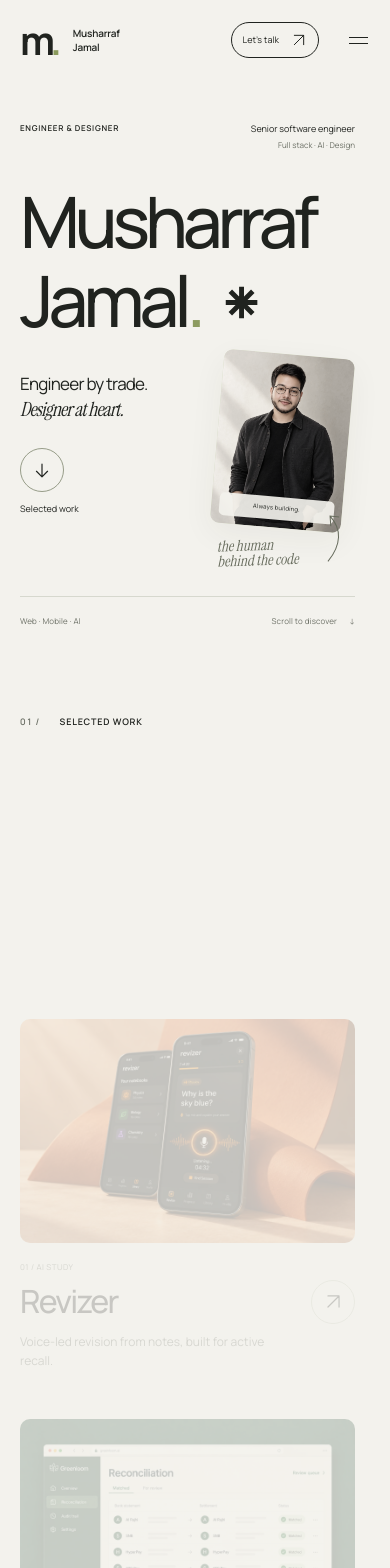
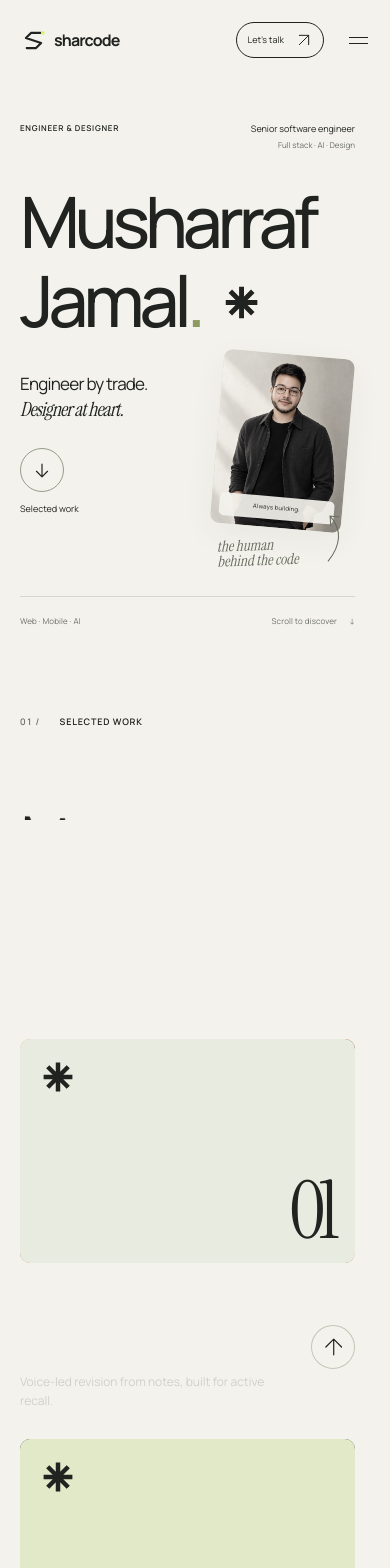
Before and after one commit to Musharrafjamal/updated-portfolio, a Next.js app: page / in a window 390 px wide. Shown: the top 1568 px of the page. Built offline with nearby package versions, Linux system fonts and the light colour scheme.

Commit message:
feat: choreograph gallery scroll motion and add Sharcode branding

```diff
--- a/app/globals.css
+++ b/app/globals.css
@@ -149,22 +149,17 @@ img {
   align-items: center;
   gap: 12px;
   min-width: 180px;
-}
-.wordmark > span:last-child {
-  font-size: 11px;
-  font-weight: 600;
-  line-height: 1.4;
-  letter-spacing: -0.02em;
-}
-.monogram {
-  font-size: 47px;
-  font-weight: 650;
-  line-height: 1;
-  letter-spacing: -0.13em;
-  padding-right: 5px;
-}
-.monogram > span {
-  color: #8b9b5d;
+  flex-shrink: 0;
+}
+.sharcode-mark {
+  flex-shrink: 0;
+  transition: transform 350ms var(--ease);
+}
+.wordmark:hover .sharcode-mark {
+  transform: rotate(-12deg);
+}
+.wordmark:focus-visible {
+  border-radius: 3px;
 }
 .site-nav {
   display: flex;
@@ -451,7 +446,11 @@ img {
 .project-card:nth-child(-n + 2) {
   grid-column: span 6;
 }
+.project-scroll-scene {
+  position: relative;
+}
 .project-media {
+  position: relative;
   display: block;
   width: 100%;
   aspect-ratio: 3 / 2;
@@ -473,6 +472,43 @@ img {
 .project-media:active {
   scale: 1;
 }
+.project-curtain {
+  position: absolute;
+  inset: 0;
+  display: flex;
+  justify-content: space-between;
+  align-items: flex-end;
+  padding: clamp(22px, 3vw, 42px);
+  background: #e8ebdf;
+  transform: translateY(-101%);
+  pointer-events: none;
+}
+.project-card:nth-child(even) .project-curtain {
+  background: #e1e9c9;
+}
+.project-curtain > svg {
+  width: 32px;
+  height: 32px;
+  align-self: flex-start;
+}
+.project-curtain > span {
+  font-family: var(--font-serif), Georgia, serif;
+  font-size: clamp(80px, 10vw, 150px);
+  line-height: 0.72;
+  letter-spacing: -0.08em;
+}
+.project-caption {
+  position: relative;
+}
+.project-caption-rule {
+  position: absolute;
+  top: -10px;
+  left: 0;
+  width: 100%;
+  height: 1px;
+  background: var(--line);
+  transform-origin: left;
+}
 .project-card-meta {
   margin-top: 22px;
   color: var(--muted);
@@ -480,6 +516,11 @@ img {
   line-height: 1.5;
   letter-spacing: 0.055em;
   text-transform: uppercase;
+  overflow: hidden;
+}
+.project-card-meta > span,
+.project-name-row h3 > span {
+  display: block;
 }
 .project-name-row {
   display: flex;
@@ -493,6 +534,9 @@ img {
   line-height: 1.12;
   font-weight: 500;
   letter-spacing: -0.055em;
+  overflow: hidden;
+  padding-bottom: 0.12em;
+  margin-bottom: -0.12em;
 }
 .project-card:nth-child(-n + 2) h3 {
   font-size: clamp(34px, 3.2vw, 48px);
@@ -521,6 +565,23 @@ img {
   line-height: 1.65;
   color: var(--muted);
   max-width: 38ch;
+}
+/* Focus keeps the entire composition readable, including during a resize. */
+.project-card:focus-within .project-scroll-scene,
+.project-card:focus-within .project-card-meta > span,
+.project-card:focus-within h3 > span,
+.project-card:focus-within .project-caption > p,
+.project-card:focus-within .project-open {
+  transform: none !important;
+}
+.project-card:focus-within .project-curtain {
+  transform: translateY(-101%) !important;
+}
+.project-card:focus-within .project-caption-rule {
+  transform: scaleX(1) !important;
+}
+.project-card:focus-within .project-caption > p {
+  opacity: 1 !important;
 }
 @media (hover: hover) and (pointer: fine) {
   .project-media:hover {
@@ -1343,16 +1404,16 @@ img {
   .site-header {
     height: 80px;
     padding-inline: 20px;
+    gap: 12px;
   }
   .wordmark {
     min-width: 0;
-    gap: 11px;
-  }
-  .monogram {
-    font-size: 39px;
-  }
-  .wordmark > span:last-child {
-    font-size: 10px;
+    --sharcode-brand-gap: 7px;
+    --sharcode-word-size: 16px;
+  }
+  .sharcode-mark {
+    width: 27px;
+    height: 27px;
   }
   .header-right {
     margin-left: auto;
@@ -1687,7 +1748,7 @@ img {
     padding: 9px 11px;
   }
   .site-header {
-    gap: 17px;
+    gap: 12px;
   }
   .about-heading h2 {
     font-size: 43px;
--- a/components/portfolio/Portfolio.tsx
+++ b/components/portfolio/Portfolio.tsx
@@ -3,6 +3,7 @@
 import Image from "next/image";
 import { useEffect, useRef, useState } from "react";
 import ContactSection from "./ContactSection";
+import SharcodeBrand from "./SharcodeBrand";
 import {
   capabilities,
   experience,
@@ -188,16 +189,9 @@ export default function Portfolio() {
         <a
           href="#top"
           className="wordmark"
-          aria-label="Musharraf Jamal, back to top"
+          aria-label="Sharcode, back to top"
         >
-          <span className="monogram">
-            m<span>.</span>
-          </span>
-          <span>
-            Musharraf
-            <br />
-            Jamal
-          </span>
+          <SharcodeBrand />
         </a>
         <nav
           id="main-navigation"
@@ -350,6 +344,7 @@ export default function Portfolio() {
                 key={item.slug}
                 data-project-reveal
               >
+                <div className="project-scroll-scene">
                   <button
                     className="project-media"
                     onClick={() => setProject(item)}
@@ -367,8 +362,13 @@ export default function Portfolio() {
                           : "(max-width: 700px) 100vw, (max-width: 1000px) 50vw, 33vw"
                       }
                     />
+                    <span className="project-curtain" aria-hidden="true">
+                      <Asterisk />
+                      <span>{item.number}</span>
+                    </span>
                   </button>
                   <div className="project-caption">
+                    <span className="project-caption-rule" aria-hidden="true" />
                     <div className="project-card-meta">
                       <span>
                         {item.number} / {item.category}
@@ -376,8 +376,10 @@ export default function Portfolio() {
                     </div>
                     <div className="project-name-row">
                       <h3>
+                        <span>
                           {item.title}
                           {item.titleAccent && ` ${item.titleAccent}`}
+                        </span>
                       </h3>
                       <button
                         className="project-open"
@@ -388,6 +390,7 @@ export default function Portfolio() {
                       </button>
                     </div>
                     <p>{item.shortDescription}</p>
+                  </div>
                 </div>
               </article>
             ))}
--- /dev/null
+++ b/components/portfolio/SharcodeBrand.tsx
@@ -0,0 +1,62 @@
+import type { ComponentPropsWithoutRef } from "react";
+
+type SharcodeBrandProps = Omit<ComponentPropsWithoutRef<"span">, "children">;
+
+/** Non-interactive brand lockup. Wrap in a link when used as navigation. */
+export default function SharcodeBrand({
+  className = "",
+  style,
+  ...props
+}: SharcodeBrandProps) {
+  return (
+    <span
+      {...props}
+      className={`sharcode-brand ${className}`.trim()}
+      style={{
+        display: "inline-flex",
+        alignItems: "center",
+        gap: "var(--sharcode-brand-gap, 10px)",
+        lineHeight: 1,
+        whiteSpace: "nowrap",
+        ...style,
+      }}
+    >
+      <svg
+        className="sharcode-mark"
+        width="30"
+        height="30"
+        viewBox="0 0 32 32"
+        fill="none"
+        aria-hidden="true"
+        focusable="false"
+      >
+        <path
+          d="M24 7H13L7 13L25 19L19 25H8"
+          stroke="currentColor"
+          strokeWidth="2.6"
+          strokeLinecap="round"
+          strokeLinejoin="round"
+        />
+        <rect
+          className="sharcode-accent"
+          x="25"
+          y="5"
+          width="4"
+          height="4"
+          rx="1"
+          fill="var(--sharcode-accent, #d6f46a)"
+        />
+      </svg>
+      <span
+        className="sharcode-word"
+        style={{
+          fontSize: "var(--sharcode-word-size, 18px)",
+          fontWeight: 650,
+          letterSpacing: "-0.055em",
+        }}
+      >
+        sharcode
+      </span>
+    </span>
+  );
+}
--- a/components/portfolio/usePortfolioMotion.ts
+++ b/components/portfolio/usePortfolioMotion.ts
@@ -76,13 +76,14 @@ export function usePortfolioMotion(root: RefObject<HTMLDivElement>) {
           gsap.from(heading.querySelectorAll(".motion-line > *"), {
             yPercent: 125,
             rotate: 4,
-            duration: 1.25,
+            duration: 1,
             stagger: 0.12,
             ease: "power4.out",
             scrollTrigger: {
               trigger: heading,
-              start: "top 88%",
-              toggleActions: "play none none reverse",
+              start: "top 92%",
+              end: "top 36%",
+              scrub: 0.65,
             },
           });
         });
@@ -105,21 +106,6 @@ export function usePortfolioMotion(root: RefObject<HTMLDivElement>) {
             },
           },
         );
-
-        select<HTMLElement>("[data-project-reveal]").forEach((card) => {
-          // Animate the card as a whole. Cover pixels stay fixed at their native ratio.
-          gsap.from(card, {
-            y: 90,
-            opacity: 0.2,
-            duration: 1.15,
-            ease: "power4.out",
-            scrollTrigger: {
-              trigger: card,
-              start: "top 89%",
-              toggleActions: "play none none reverse",
-            },
-          });
-        });
 
         select<HTMLElement>("[data-capability-reveal]").forEach(
           (item, index) => {
@@ -344,6 +330,85 @@ export function usePortfolioMotion(root: RefObject<HTMLDivElement>) {
 
     media.add(
       {
+        desktop: "(min-width: 701px)",
+        threeColumns: "(min-width: 1001px)",
+        motion: "(prefers-reduced-motion: no-preference)",
+      },
+      (context) => {
+        if (!context.conditions?.motion) return;
+        const desktop = Boolean(context.conditions.desktop);
+        const columns = context.conditions.threeColumns ? 3 : 2;
+
+        select<HTMLElement>("[data-project-reveal]").forEach((card, index) => {
+          const scene = card.querySelector<HTMLElement>(".project-scroll-scene")!;
+          const curtain = card.querySelector(".project-curtain");
+          const column = index < 2 ? index : (index - 2) % columns;
+          // The trigger stays in normal flow. Only the complete composition moves;
+          // its image has no crop, zoom or hover transform.
+          const timeline = gsap.timeline({
+            scrollTrigger: {
+              trigger: card,
+              start: "top 94%",
+              end: "bottom 12%",
+              scrub: desktop ? 0.7 : 0.4,
+              invalidateOnRefresh: true,
+            },
+          });
+          timeline
+            .fromTo(
+              scene,
+              { y: desktop ? 180 + column * 65 : 110 },
+              { y: 0, duration: 0.48, ease: "power3.out" },
+              0,
+            )
+            .fromTo(
+              curtain,
+              { y: 0, yPercent: 0 },
+              { y: 0, yPercent: -101, duration: 0.34, ease: "power2.inOut" },
+              0.09 + (desktop ? column * 0.035 : 0),
+            )
+            .fromTo(
+              card.querySelector(".project-caption-rule"),
+              { scaleX: 0 },
+              { scaleX: 1, duration: 0.32, ease: "power2.inOut" },
+              0.12,
+            )
+            .fromTo(
+              card.querySelector(".project-card-meta > span"),
+              { yPercent: 115 },
+              { yPercent: 0, duration: 0.24, ease: "power3.out" },
+              0.19,
+            )
+            .fromTo(
+              card.querySelector("h3 > span"),
+              { yPercent: 125 },
+              { yPercent: 0, duration: 0.28, ease: "power3.out" },
+              0.23,
+            )
+            .fromTo(
+              card.querySelector(".project-caption > p"),
+              { y: 20, opacity: 0.25 },
+              { y: 0, opacity: 1, duration: 0.24, ease: "power2.out" },
+              0.29,
+            )
+            .fromTo(
+              card.querySelector(".project-open"),
+              { y: 25, rotation: -45 },
+              { y: 0, rotation: 0, duration: 0.3, ease: "power3.out" },
+              0.24,
+            )
+            .to(
+              scene,
+              { y: desktop ? -55 : -24, duration: 0.3, ease: "none" },
+              0.7,
+            );
+        });
+      },
+      element,
+    );
+
+    media.add(
+      {
         wide: "(min-width: 801px) and (min-height: 680px)",
         motion: "(prefers-reduced-motion: no-preference)",
       },
```
Also changed, not shown: public/favicon.svg, 1 other file (tests, documents, lock files or other folders). Lines whose indentation alone changed are shown as unchanged.
